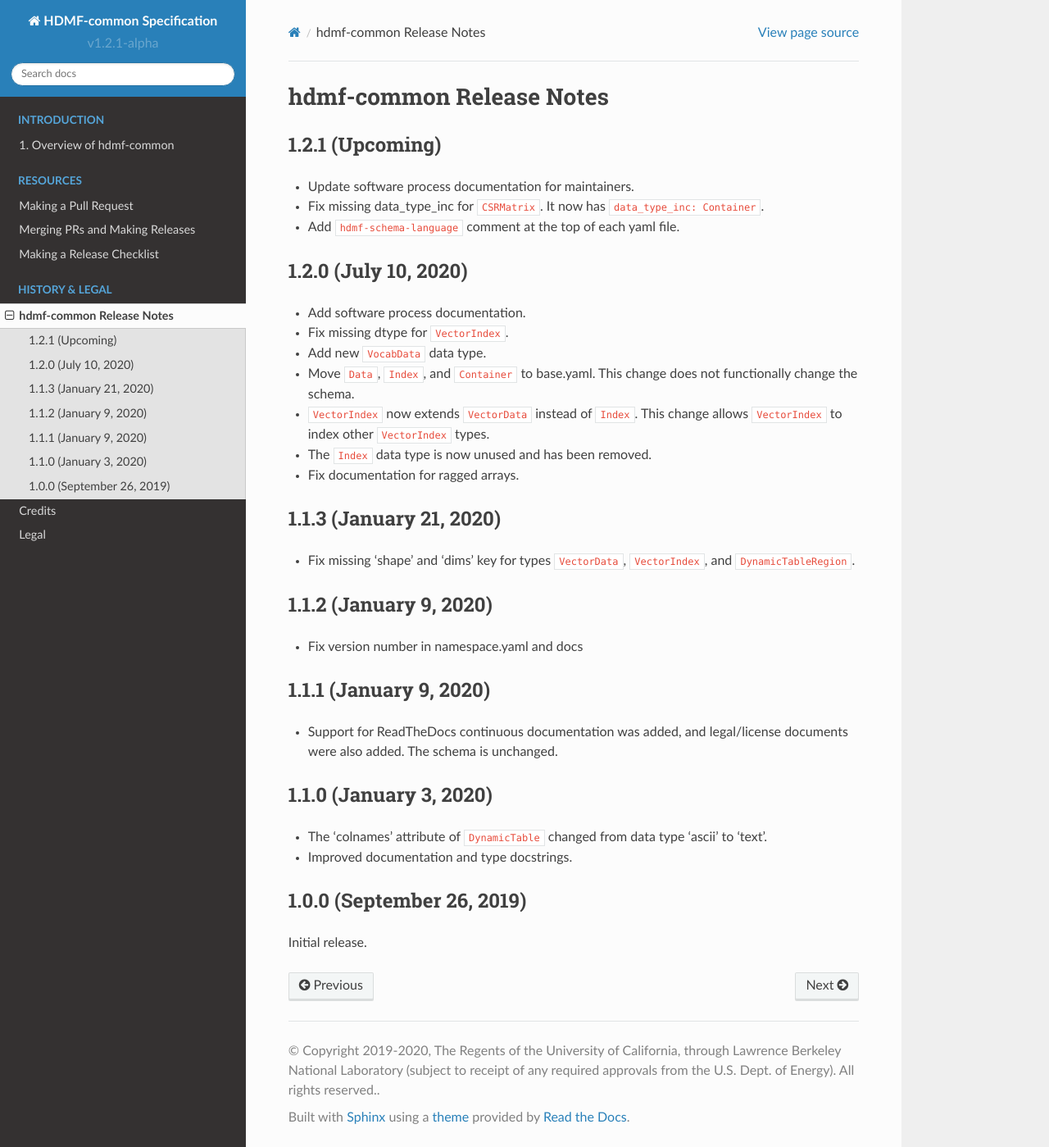
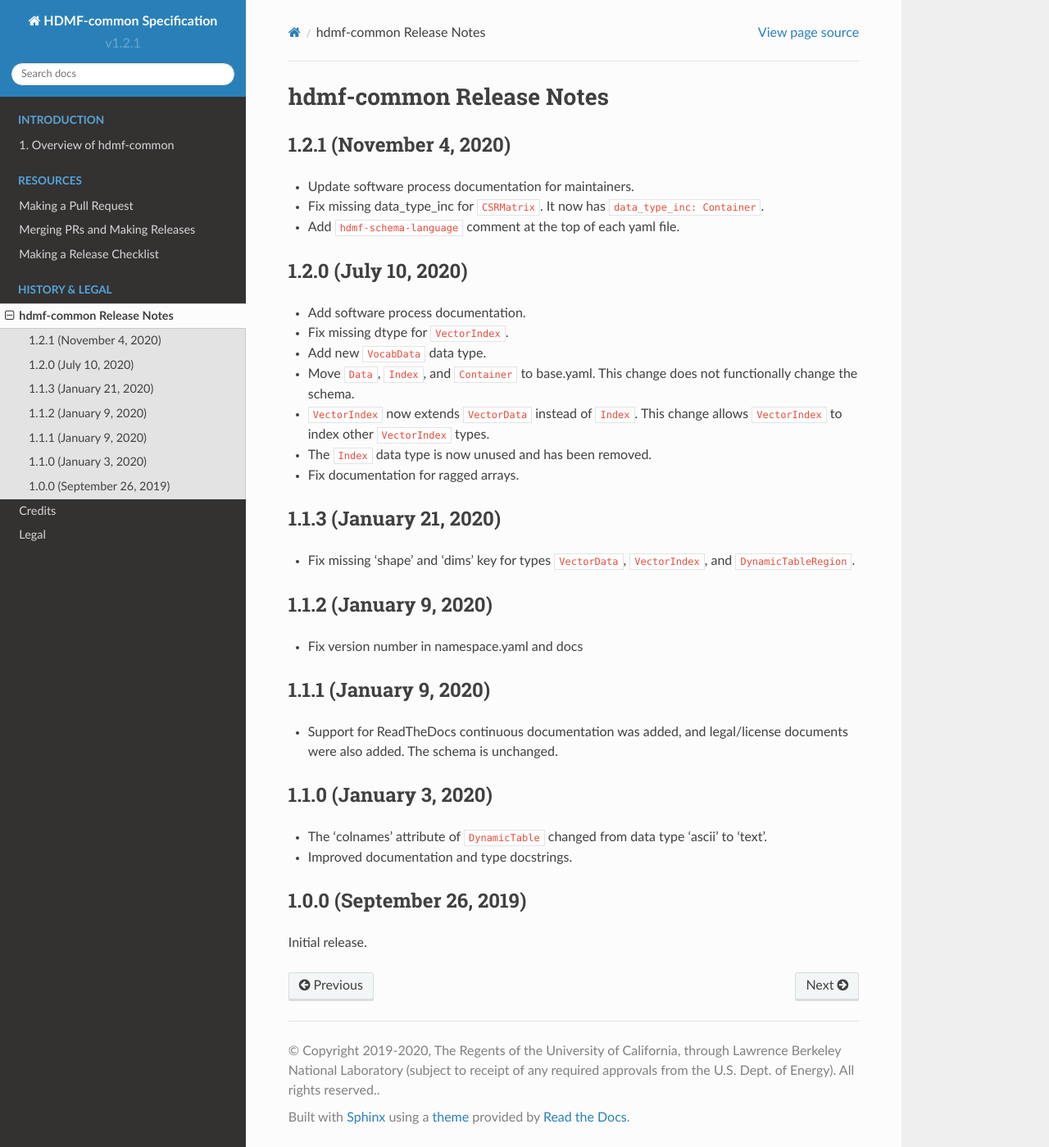
Before and after one commit to hdmf-dev/hdmf-common-schema, a Sphinx documentation site: the page built from docs/source/format_release_notes.rst, in a window 1280 px wide and 1399 px high. Shown: the whole window at 82% size. Built offline with Sphinx 7.4.7 and the Read the Docs theme 2.0.0, drawn with Linux system fonts in a browser that asks for light colours.

Commit message:
Update docs and version strings for version 1.2.1

```diff
--- a/docs/source/conf.py
+++ b/docs/source/conf.py
@@ -83,7 +83,7 @@
 # built documents.
 #
 # The short X.Y version.
-version = 'v1.2.1-alpha'
+version = 'v1.2.1'
 # The full version, including alpha/beta/rc tags.
 release = version
 
--- a/docs/source/format_release_notes.rst
+++ b/docs/source/format_release_notes.rst
@@ -1,7 +1,7 @@
 hdmf-common Release Notes
 =========================
 
-1.2.1 (Upcoming)
+1.2.1 (November 4, 2020)
 ------------------------
 
 - Update software process documentation for maintainers.
```
Also changed, not shown: README.md (+1 -0 lines), 1 other file.
